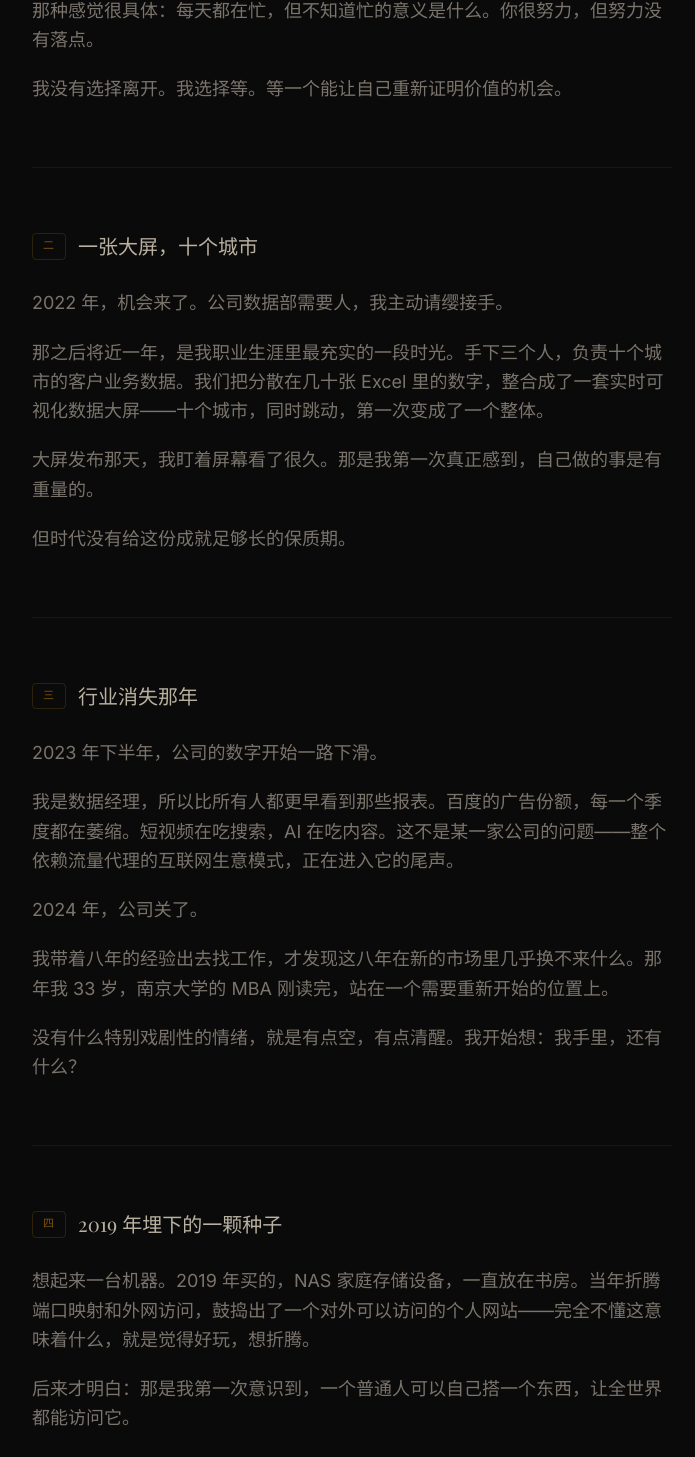
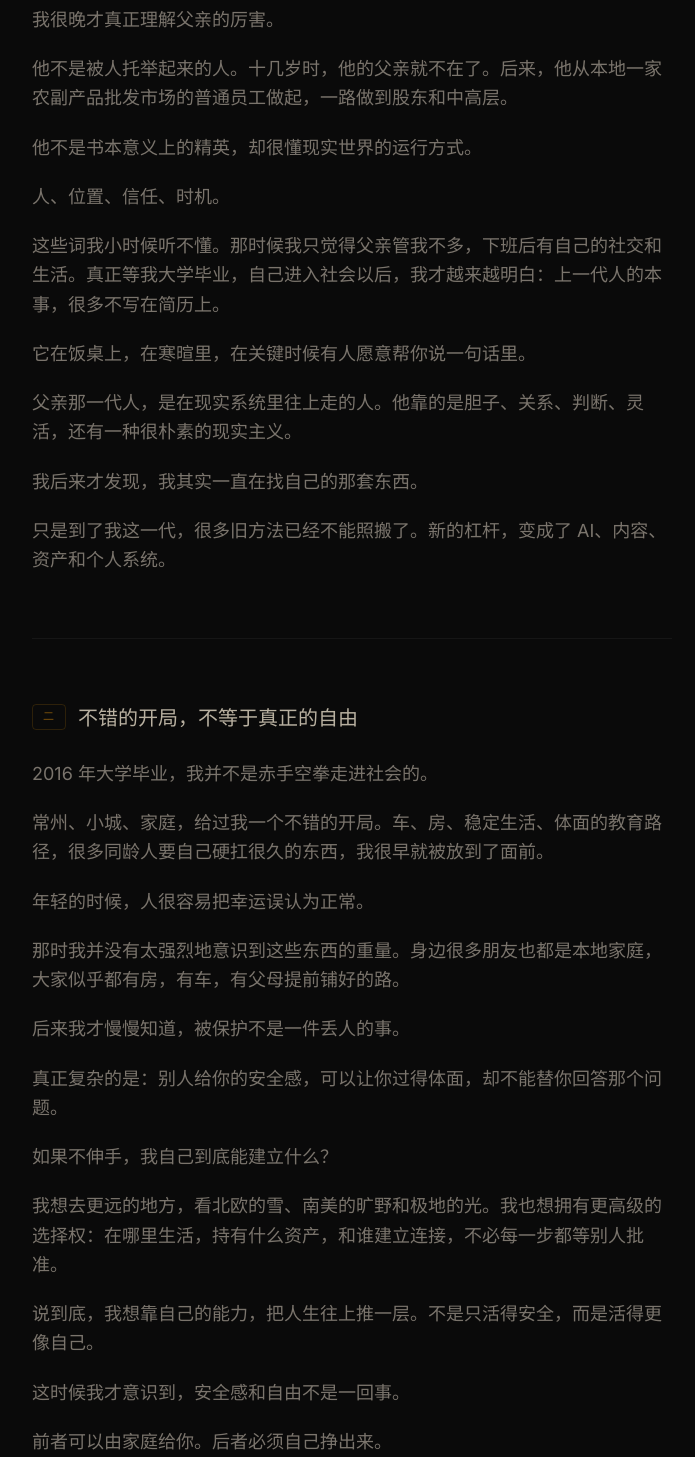
Before and after one commit to lyq00177-arch/lyq-site, a Next.js app: page /story in a window 1280 px wide. Shown: the part 1077-2534 px from the top of the page, without its empty margins (288-983 px from the left). Built offline with nearby package versions, Linux system fonts and the light colour scheme; a web font is replaced by a local one.

Commit message:
Revise story page narrative

```diff
--- a/app/story/page.tsx
+++ b/app/story/page.tsx
@@ -8,104 +8,146 @@ const chapters = [
     tag: "先说结论",
     title: null,
     paragraphs: [
-      "我是文科生，不会写代码，没有技术背景。",
-      "去年，我发了一篇文章。",
-      "第一天，40 阅读。第二天，200。第三天，1000。第四天，2000。",
-      "第五天早上，我打开手机——96000。",
-      "这不是成功学故事。我还没成功。这是一个记录。",
+      "我没有辞职，没有 All in，也没有那种漂亮的逆袭故事。",
+      "白天，我仍然在一个很现实的系统里工作。那里有流程、身份、边界，也有小城生活给人的稳定感。",
+      "晚上回到书房，门一关，另一套系统开始运行。",
+      "文章在写，网站在改，AI 在回答问题，市场数据在跳动。我慢慢意识到，一个普通人也许不必立刻逃离原来的轨道。",
+      "他可以先在轨道旁边，搭一条自己的路。",
+      "这就是我的故事。一个常州普通人，用 AI、投资和自媒体，重新争取人生主动权的过程。",
     ],
     large: true,
   },
   {
     tag: "一",
-    title: "那段看不见出路的日子",
+    title: "父亲那一代人的本事",
     paragraphs: [
-      "2018 年前后，我在公司经历了一段很难熬的时期。",
-      "那时我负责对接总部，日常工作是整理资料、处理往来邮件——技术含量不高，也看不到成长。身边的人在进步，数据在跑，而我像是被放到了一个没有窗的房间里，不知道自己在往哪里走。",
-      "那种感觉很具体：每天都在忙，但不知道忙的意义是什么。你很努力，但努力没有落点。",
-      "我没有选择离开。我选择等。等一个能让自己重新证明价值的机会。",
+      "我很晚才真正理解父亲的厉害。",
+      "他不是被人托举起来的人。十几岁时，他的父亲就不在了。后来，他从本地一家农副产品批发市场的普通员工做起，一路做到股东和中高层。",
+      "他不是书本意义上的精英，却很懂现实世界的运行方式。",
+      "人、位置、信任、时机。",
+      "这些词我小时候听不懂。那时候我只觉得父亲管我不多，下班后有自己的社交和生活。真正等我大学毕业，自己进入社会以后，我才越来越明白：上一代人的本事，很多不写在简历上。",
+      "它在饭桌上，在寒暄里，在关键时候有人愿意帮你说一句话里。",
+      "父亲那一代人，是在现实系统里往上走的人。他靠的是胆子、关系、判断、灵活，还有一种很朴素的现实主义。",
+      "我后来才发现，我其实一直在找自己的那套东西。",
+      "只是到了我这一代，很多旧方法已经不能照搬了。新的杠杆，变成了 AI、内容、资产和个人系统。",
     ],
     large: false,
   },
   {
     tag: "二",
-    title: "一张大屏，十个城市",
+    title: "不错的开局，不等于真正的自由",
     paragraphs: [
-      "2022 年，机会来了。公司数据部需要人，我主动请缨接手。",
-      "那之后将近一年，是我职业生涯里最充实的一段时光。手下三个人，负责十个城市的客户业务数据。我们把分散在几十张 Excel 里的数字，整合成了一套实时可视化数据大屏——十个城市，同时跳动，第一次变成了一个整体。",
-      "大屏发布那天，我盯着屏幕看了很久。那是我第一次真正感到，自己做的事是有重量的。",
-      "但时代没有给这份成就足够长的保质期。",
+      "2016 年大学毕业，我并不是赤手空拳走进社会的。",
+      "常州、小城、家庭，给过我一个不错的开局。车、房、稳定生活、体面的教育路径，很多同龄人要自己硬扛很久的东西，我很早就被放到了面前。",
+      "年轻的时候，人很容易把幸运误认为正常。",
+      "那时我并没有太强烈地意识到这些东西的重量。身边很多朋友也都是本地家庭，大家似乎都有房，有车，有父母提前铺好的路。",
+      "后来我才慢慢知道，被保护不是一件丢人的事。",
+      "真正复杂的是：别人给你的安全感，可以让你过得体面，却不能替你回答那个问题。",
+      "如果不伸手，我自己到底能建立什么？",
+      "我想去更远的地方，看北欧的雪、南美的旷野和极地的光。我也想拥有更高级的选择权：在哪里生活，持有什么资产，和谁建立连接，不必每一步都等别人批准。",
+      "说到底，我想靠自己的能力，把人生往上推一层。不是只活得安全，而是活得更像自己。",
+      "这时候我才意识到，安全感和自由不是一回事。",
+      "前者可以由家庭给你。后者必须自己挣出来。",
     ],
     large: false,
   },
   {
     tag: "三",
-    title: "行业消失那年",
+    title: "我第一次搭起一个系统",
     paragraphs: [
-      "2023 年下半年，公司的数字开始一路下滑。",
-      "我是数据经理，所以比所有人都更早看到那些报表。百度的广告份额，每一个季度都在萎缩。短视频在吃搜索，AI 在吃内容。这不是某一家公司的问题——整个依赖流量代理的互联网生意模式，正在进入它的尾声。",
-      "2024 年，公司关了。",
-      "我带着八年的经验出去找工作，才发现这八年在新的市场里几乎换不来什么。那年我 33 岁，南京大学的 MBA 刚读完，站在一个需要重新开始的位置上。",
-      "没有什么特别戏剧性的情绪，就是有点空，有点清醒。我开始想：我手里，还有什么？",
+      "我职业生涯里最开心的一段，是在青之峰的数据部。",
+      "那时我带着一个小团队，做集团的数据大屏。我们把十个城市、几十张表、分散在各处的业务数据，一点点接起来。",
+      "今天跑通一个指标，明天加上一个模块，后天让一块图表动起来。",
+      "那段时间我每天都很兴奋。",
+      "一个新功能诞生，就像在一片混乱里接上一根新的神经。晚上回家，我会忍不住打开电脑，演示给妻子看。她未必真的懂那些指标为什么重要，但我知道，那是我第一次很具体地感受到：原来我也可以带着人，做出一个像样的系统。",
+      "这件事后来对我影响很深。",
+      "不是因为那块大屏有多高级，而是因为它让我尝到了一种感觉：把散乱的东西组织起来，让它开始运行。",
+      "那种感觉，我后来在搭个人网站、整理 Obsidian、折腾 AI 工作流时，又一次次遇到。",
     ],
     large: false,
   },
   {
     tag: "四",
-    title: "2019 年埋下的一颗种子",
+    title: "我第一次看见一个系统退潮",
     paragraphs: [
-      "想起来一台机器。2019 年买的，NAS 家庭存储设备，一直放在书房。当年折腾端口映射和外网访问，鼓捣出了一个对外可以访问的个人网站——完全不懂这意味着什么，就是觉得好玩，想折腾。",
-      "后来才明白：那是我第一次意识到，一个普通人可以自己搭一个东西，让全世界都能访问它。",
-      "2024 年底，这个认知开始生长。",
+      "退潮不是一天发生的。",
+      "从 2020 年以后，公司的数字就开始不太好看。季报利润一次次变成负数，降薪开始出现，内部系统里偶尔会冒出一些本不该让所有人看见的情绪。",
+      "但人很奇怪。",
+      "一家有一千多名员工、走过二十多年、在本地也算有名的公司，你总会本能地相信它能扛过去。",
+      "后来我才知道，所谓“大”，很多时候只是让崩塌显得更慢。",
+      "一轮一轮裁员，业务收缩，办公室里的声音一点点变少。以前觉得稳定的东西，忽然开始松动。以前觉得有价值的经验，拿到外面一看，也未必还能换来什么。",
+      "我那时才真正理解：一个人不能只把自己绑定在一个系统里。",
+      "系统兴起的时候，它托着你往上走。系统退潮的时候，它不会提前通知你。",
     ],
     large: false,
   },
   {
     tag: "五",
-    title: "大几万学费换来的东西",
+    title: "一张体面的门票，和门后消失的路",
     paragraphs: [
-      "我没有走捷径。",
-      "我报过培训班，买过课，付过很多学费给那些号称能教你 AI 的人。几万块下去，才搞清楚哪些东西是真有用的，哪些是在卖焦虑，哪些坑一定会踩，哪些弯路根本不必走。",
-      "现在我把这些过滤之后的东西，浓缩成一个小时告诉你。不用再替我交那笔学费。",
-      "这，才是 1v1 的价值所在。",
+      "我后来去读了南京大学 MBA。",
+      "那时候我刚被提到数据部经理，正是志得意满的时候。公司里学历最高的人已经做到高层，老板也鼓励学历提升。我很自然地以为，如果我也补上这张票，也许下一步就能再往上走。",
+      "总监，甚至更高一点的位置。",
+      "那是一笔不轻的学费。三十多万，放在任何时候都不是小数目。",
+      "当时我以为自己买的是一个更大的可能性。",
+      "但现实没有按这个剧本走。",
+      "MBA 还没读完，公司先倒下了。等我拿到那张体面的文凭，原来想进入的那条路，已经不在原地。",
+      "这件事给我的教育，比 MBA 本身更深。",
+      "有些门票，买下来以后才发现，门后的世界已经变了。",
+      "当然，它不是完全没有价值。南京大学这四个字，确实是一种背书；我也见到了一些更积极、更会向上走的人。",
+      "但如果再来一次，我可能不会用同样的方式寻找答案。",
+      "因为真正的问题，学校不会替你回答。你到底想成为什么样的人，最后还是要自己做出来。",
     ],
     large: false,
   },
   {
     tag: "六",
-    title: "百万播放，以及被下架的那条",
+    title: "世界开了一个口子",
     paragraphs: [
-      "2025 年，我开始认真做 AI 视频。",
-      "有一条，是用 AI 复原科比的一次经典扣篮——每一帧都是生成的。春节前后迅速破圈，播放量冲过了一百万。后来平台因为人脸版权把它下架了。但那个百万，是我亲眼看见的。",
-      "那之后，事情开始有了一些不一样的变化：",
-      "即梦 AI 发布 Seedance 2.0，官方主动联系我合作推广。AI 生图创作比赛，我拿了二等奖。推特两个帖子，各自突破五万阅读。抖音陆续接到品牌商单，有人开始愿意为这个内容付钱。在即梦 APP，我和 TikTok CEO 周受资互关了。",
-      "我把这些写出来，不是要证明什么。是想说一件事：这些，都发生在一个文科合同工身上。",
+      "ChatGPT 刚出来的时候，我第一次让它写诗。",
+      "随便给一个主题，它很快生成了一首像模像样的诗。现在回头看，那当然不算什么，甚至有点幼稚。",
+      "但在当时，那一刻的感觉很强烈。",
+      "原来语言、想象、表达，这些以前被认为很“人”的东西，也开始被机器触碰了。",
+      "我说不上来那意味着什么，但我隐约知道，世界又开了一个口子。",
+      "后来我开始用 AI 写作、分析、做图、剪视频、搭网站。再后来，我用 Claude Code 一点点改出自己的个人网站，用 Obsidian 搭自己的数字人生，用各种工具把零散的想法、文章、素材和项目串起来。",
+      "我不是程序员，也没有技术背景。",
+      "但 AI 让我第一次感觉到，普通人也可以拥有接近一个小团队的能力。",
+      "它不是玩具。它是这一代普通人重新分配能力边界的工具。",
     ],
     large: false,
   },
   {
     tag: "七",
-    title: "第五天，96000",
+    title: "把自己放到外面",
     paragraphs: [
       "2026 年 1 月，我在公众号发了一篇文章。",
-      "第一天，40 阅读。我关掉手机，觉得和以往没什么两样。",
-      "第二天，200。正常波动。",
-      "第三天，1000。有点不一样了，但我没敢多想。",
-      "第四天，2000。",
-      "第五天早上，我打开手机：96000。",
-      "我站在书房里不知道该干什么，看了很久，才慢慢意识到发生了什么。",
-      "那之后，有一件事我想通了：你不说，别人不知道你懂这个。说出去，最坏是被嘲笑，最好是被人记住你的能力。人要把自己暴露在外界的视野里，不然什么都不会发生。",
+      "第一天，几十个阅读。第二天，几百。第三天，过千。第四天，还在涨。",
+      "第五天打开后台，我看到那个数字时，脑子里只有一个很俗的念头：原来我也能写出十万加。",
+      "那不是成功。只是一次被看见。",
+      "但对一个长期在现实系统里寻找位置的人来说，被陌生人看见，本身就是一件很重要的事。",
+      "后来，AI 视频破过百万播放，内容收到过品牌合作，推特帖子也有过几万阅读。我把这些写出来，不是为了证明我已经赢了。",
+      "恰恰相反。我还在路上。",
+      "我只是越来越确认一件事：普通人要把自己放到外面。你的能力、判断、审美、经验，如果永远只留在脑子里，就不会形成任何机会。",
+      "自媒体不是表演欲。它是普通人让自己被世界检索到的一种方式。",
     ],
     large: false,
   },
   {
-    tag: "尾声",
-    title: null,
+    tag: "八",
+    title: "我的第二套人生系统",
     paragraphs: [
-      "33 岁，没有辞职，没有 all in，没有那种完整转型的故事。",
-      "白天是个普通合同工。晚上书房门一关，服务器在跑，文章在写，视频在剪，数据在涨。",
-      "我不打算告诉你这条路一定对。我只是在走，然后记录下来。",
-      "如果你也觉得世界变得太快，手里的钱和时间不知道往哪放——你来对地方了。",
+      "我现在关注三件事：AI、投资、自媒体。",
+      "AI 是生产力。它让我把很多原本做不了的事，变成可以试一试。",
+      "投资是判断力。它逼我理解世界、控制欲望、接受波动，也提醒我：钱不是目的，自由才是。",
+      "自媒体是影响力。它让我不再只等待别人发现我，而是主动把自己放到外界视野里。",
+      "这三件事合在一起，就是我正在搭建的第二套人生系统。",
+      "我不打算把自己包装成导师，也不想讲那种“普通人逆袭”的漂亮故事。现实没有那么爽，人生也不是短视频脚本。",
+      "我只是一个常州普通人。",
+      "有不错的开局，也有说不出口的不甘心；有家庭给的安全感，也有自己必须争取的自由；见过上一代人在现实系统里往上走，也见过一个旧系统慢慢退潮。",
+      "所以当新的工具出现时，我不想再只站在旁边看。",
+      "我想亲手搭一套属于自己的东西。",
+      "如果你也觉得世界变得太快，手里的时间、钱和能力不知道该往哪放。",
+      "那我们也许可以一起看一看。普通人到底还能怎样，重新拿回一点人生主动权。",
     ],
     large: false,
   },
@@ -113,8 +155,8 @@ const chapters = [
 
 export default function StoryPage() {
   return (
-    <section className="min-h-screen px-6 sm:px-12 lg:px-20 py-24">
-      <div className="max-w-[640px] mx-auto">
+    <section className="min-h-screen w-full max-w-full px-6 sm:px-12 lg:px-20 py-24 overflow-x-hidden">
+      <div className="w-full max-w-[640px] mx-auto min-w-0">
 
         <Link
           href="/"
@@ -128,8 +170,12 @@ export default function StoryPage() {
           animate={{ opacity: 1, y: 0 }}
           className="mb-20"
         >
-          <h1 className="font-display text-4xl sm:text-5xl text-t-primary mb-3">故事</h1>
-          <p className="text-sm text-t-muted">约 12 分钟 · {chapters.length} 个章节</p>
+          <h1 className="font-display text-2xl sm:text-5xl text-t-primary mb-3 leading-tight max-w-full [overflow-wrap:anywhere] [word-break:break-all]">
+            一个小城普通人的第二套人生系统
+          </h1>
+          <p className="text-sm text-t-muted leading-relaxed max-w-full [overflow-wrap:anywhere] [word-break:break-all]">
+            我没有离开现实系统，只是开始在旁边搭一条自己的路。 · 约 12 分钟 · {chapters.length} 个章节
+          </p>
         </motion.div>
 
         <div>
@@ -149,7 +195,7 @@ export default function StoryPage() {
                   {chapter.tag}
                 </span>
                 {chapter.title && (
-                  <h2 className="font-display text-xl text-t-secondary">
+                  <h2 className="font-display text-xl text-t-secondary leading-snug max-w-full [overflow-wrap:anywhere] [word-break:break-all]">
                     {chapter.title}
                   </h2>
                 )}
@@ -159,9 +205,9 @@ export default function StoryPage() {
                 {chapter.paragraphs.map((para, j) => (
                   <p
                     key={j}
-                    className={`leading-relaxed ${
+                    className={`leading-relaxed max-w-full [overflow-wrap:anywhere] [word-break:break-all] ${
                       chapter.large
-                        ? "text-xl sm:text-2xl text-t-secondary font-light"
+                        ? "text-base sm:text-2xl text-t-secondary font-light"
                         : "text-lg text-t-tertiary"
                     }`}
                   >
```
